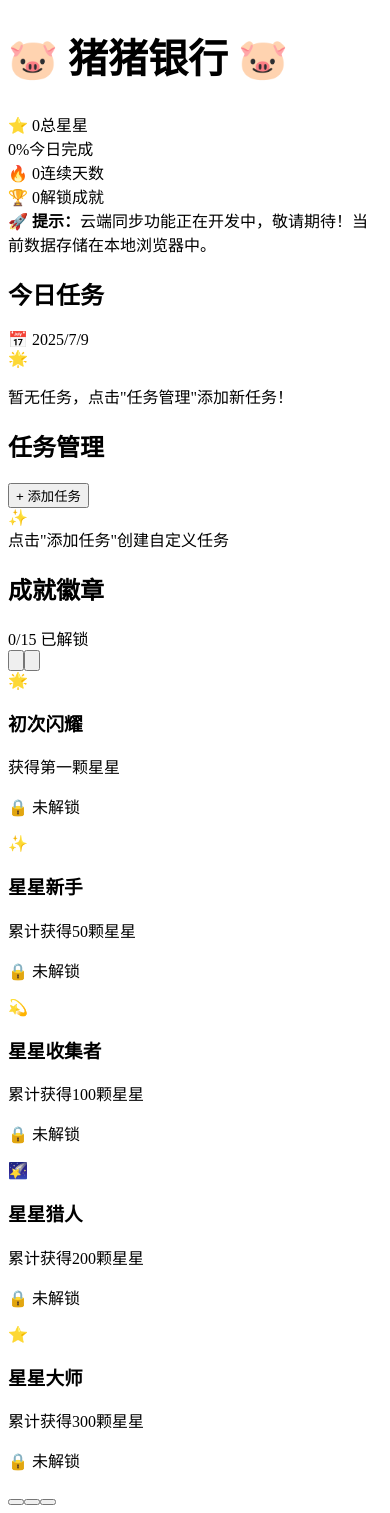
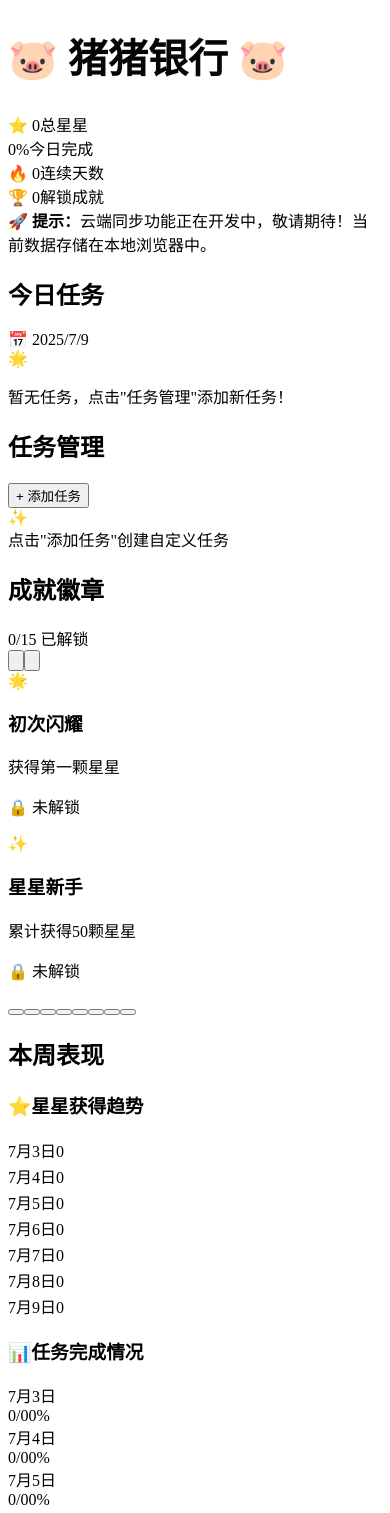
Before and after one commit to shuyx/piggy-bank-new, a React (Create React App) app: page / in a window 390 px wide. Shown: the top 1513 px of the page. Built offline with nearby package versions, Linux system fonts and the light colour scheme.

Commit message:
v2.2 成就徽章在手机上的显示

```diff
--- a/src/components/AchievementBadges.tsx
+++ b/src/components/AchievementBadges.tsx
@@ -11,9 +11,36 @@ export const AchievementBadges: React.FC<AchievementBadgesProps> = ({
   achievements,
   unlockedCount
 }) => {
-  // 固定显示5个成就徽章
-  const groupSize = 5;
+  // 根据屏幕宽度动态调整显示数量
+  const getGroupSize = () => {
+    if (typeof window !== 'undefined') {
+      const width = window.innerWidth;
+
+      // 手机端：根据宽度调整显示数量
+      if (width < 480) {
+        return 2; // 小屏手机显示2个徽章，1x2布局
+      } else if (width < 640) {
+        return 4; // 中等手机显示4个徽章，2x2布局
+      }
+
+      // 平板和桌面：保持5个徽章
+      return 5;
+    }
+    return 4;
+  };
+
+  const [groupSize, setGroupSize] = React.useState(getGroupSize());
   const [currentGroupIndex, setCurrentGroupIndex] = React.useState(0);
+
+  React.useEffect(() => {
+    const handleResize = () => {
+      setGroupSize(getGroupSize());
+      setCurrentGroupIndex(0); // 重置到第一组
+    };
+
+    window.addEventListener('resize', handleResize);
+    return () => window.removeEventListener('resize', handleResize);
+  }, []);
 
   const achievementGroups: Achievement[][] = [];
   for (let i = 0; i < achievements.length; i += groupSize) {
@@ -61,14 +88,22 @@ export const AchievementBadges: React.FC<AchievementBadgesProps> = ({
           </>
         )}
 
-        {/* 固定网格布局 */}
-        <div className="grid grid-cols-5 gap-2 sm:gap-3 p-1 sm:p-2 min-h-[120px]">
-          {Array.from({ length: 5 }, (_, index) => {
+        {/* 响应式网格布局 */}
+        <div className={`grid gap-3 p-2 ${
+          groupSize === 2 ? 'grid-cols-1 min-h-[280px]' :
+          groupSize === 4 ? 'grid-cols-2 min-h-[240px]' :
+          'grid-cols-5 min-h-[120px]'
+        }`}>
+          {Array.from({ length: groupSize }, (_, index) => {
             const achievement = achievementGroups[currentGroupIndex]?.[index];
             return (
               <div
                 key={achievement?.id || `placeholder-${index}`}
-                className={`aspect-square flex flex-col items-center justify-center p-1 sm:p-2 rounded-lg transition-all duration-300 hover:scale-105 ${
+                className={`${
+                  groupSize === 2 ? 'aspect-[3/2] max-w-sm mx-auto' :
+                  groupSize === 4 ? 'aspect-square' :
+                  'aspect-square'
+                } flex flex-col items-center justify-center p-3 sm:p-3 rounded-lg transition-all duration-300 hover:scale-105 ${
                   achievement ? (
                     achievement.unlocked
                       ? 'bg-yellow-100 scale-105 shadow-md border-2 border-yellow-300'
@@ -78,22 +113,42 @@ export const AchievementBadges: React.FC<AchievementBadgesProps> = ({
               >
                 {achievement && (
                   <>
-                    <div className={`text-lg sm:text-2xl mb-1 ${achievement.unlocked ? 'animate-pulse' : ''}`}>
+                    <div className={`${
+                      groupSize === 2 ? 'text-4xl' :
+                      groupSize === 4 ? 'text-3xl' :
+                      'text-lg sm:text-2xl'
+                    } mb-2 ${achievement.unlocked ? 'animate-pulse' : ''}`}>
                       {achievement.icon}
                     </div>
-                    <h3 className="font-bold text-xs mb-1 text-center leading-tight">
+                    <h3 className={`font-bold text-center leading-tight mb-2 ${
+                      groupSize === 2 ? 'text-base' :
+                      groupSize === 4 ? 'text-sm' :
+                      'text-xs'
+                    }`}>
                       {achievement.name}
                     </h3>
-                    <p className="text-xs text-gray-600 mb-1 text-center leading-tight line-clamp-2 hidden sm:block">
+                    <p className={`text-gray-600 text-center leading-tight line-clamp-2 mb-1 ${
+                      groupSize === 2 ? 'text-sm block' :
+                      groupSize === 4 ? 'text-xs block' :
+                      'text-xs hidden sm:block'
+                    }`}>
                       {achievement.description}
                     </p>
                     {achievement.unlocked && achievement.unlockedDate && (
-                      <p className="text-xs text-piggy-green font-medium text-center hidden sm:block">
+                      <p className={`text-piggy-green font-medium text-center ${
+                        groupSize === 2 ? 'text-sm block' :
+                        groupSize === 4 ? 'text-xs block' :
+                        'text-xs hidden sm:block'
+                      }`}>
                         ✅ {new Date(achievement.unlockedDate).toLocaleDateString('zh-CN')}
                       </p>
                     )}
                     {!achievement.unlocked && (
-                      <p className="text-xs text-gray-400 text-center hidden sm:block">🔒 未解锁</p>
+                      <p className={`text-gray-400 text-center ${
+                        groupSize === 2 ? 'text-sm block' :
+                        groupSize === 4 ? 'text-xs block' :
+                        'text-xs hidden sm:block'
+                      }`}>🔒 未解锁</p>
                     )}
                   </>
                 )}
```
